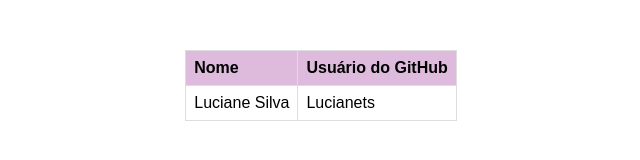
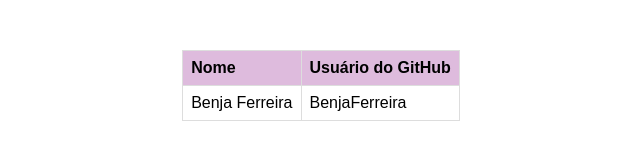
Before and after one commit to reprograma/On17-TodasEmTech_Git, a plain HTML site: page exercicios/5-exercicio-projeto-aula/index.html in a window 1280 px wide. Shown: the full height of the page, 319-959 px from the left. Drawn offline with Linux system fonts and the light colour scheme.

Commit message:
Adicionei o meu nome e do github

```diff
--- a/exercicios/5-exercicio-projeto-aula/index.html
+++ b/exercicios/5-exercicio-projeto-aula/index.html
@@ -19,8 +19,8 @@
                 </tr>
             </thead>
             <tbody>
-                <td>Luciane Silva</td>
-                <td>Lucianets</td>
+                <td>Benja Ferreira</td>
+                <td>BenjaFerreira</td>
             </tbody>
         </table>
     </div>
```
